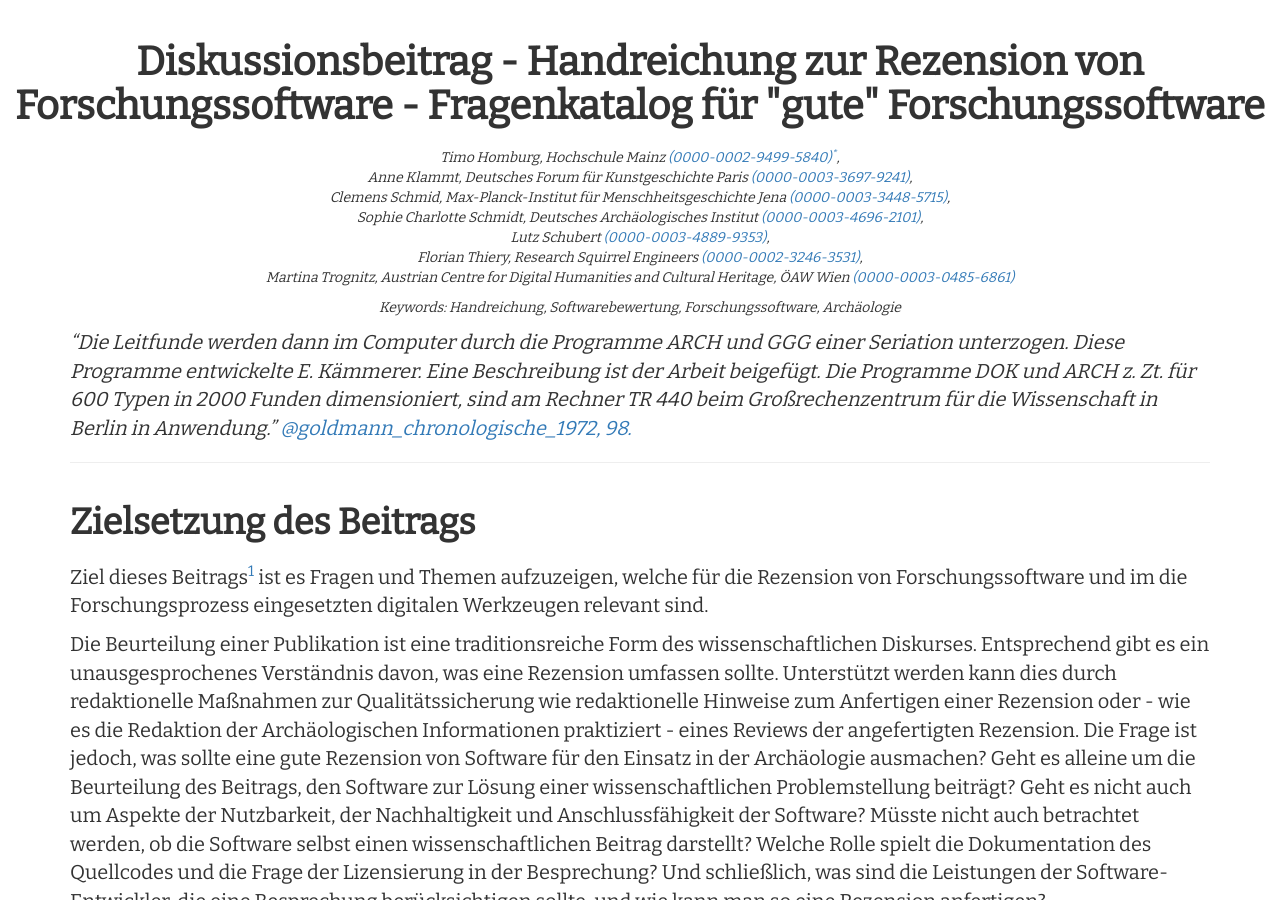
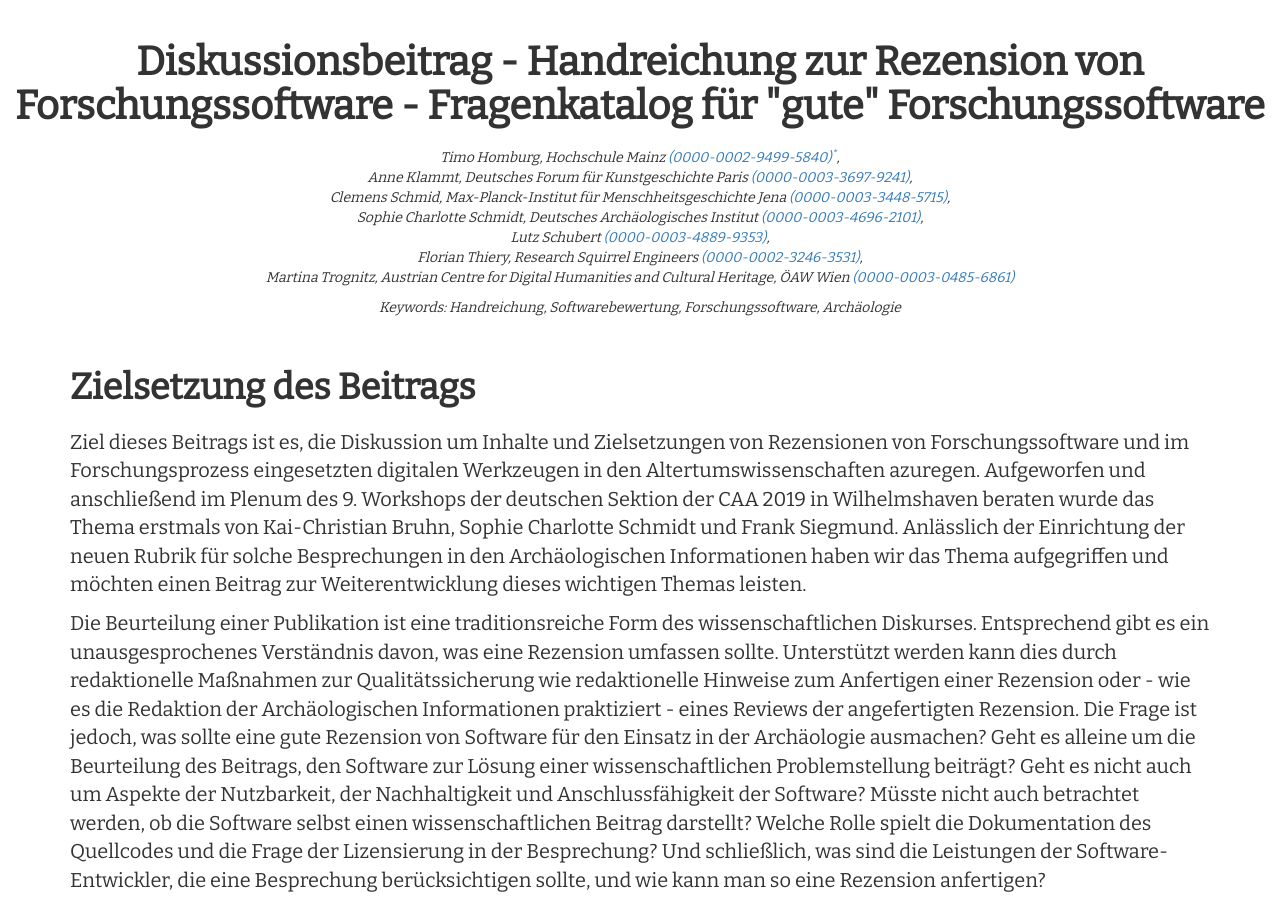
Before and after one commit to Research-Squirrel-Engineers/Impuls_SoftwareRezensionen_DGUF, a Jekyll site: the page built from Draft.md, in a window 1280 px wide and 900 px high. Built offline with Jekyll 4.4.1, drawn with Linux system fonts in a browser that asks for light colours; nearby versions of some CDN libraries; some of the changed text lies outside the part shown.

Commit message:
Done: Titel, Zitat, Fußnote, 2 Kommentare

```diff
--- a/Draft.md
+++ b/Draft.md
@@ -54,15 +54,9 @@ keywords_en:
 
 ---
 
-<div id="zitat" markdown="1">
-"Die Leitfunde werden dann im Computer durch die Programme ARCH und GGG einer Seriation unterzogen. Diese Programme entwickelte E. Kämmerer. Eine Beschreibung ist der Arbeit beigefügt. Die Programme DOK und ARCH z. Zt. für 600 Typen in 2000 Funden dimensioniert, sind am Rechner TR 440 beim Großrechenzentrum für die Wissenschaft in Berlin in Anwendung." [@goldmann_chronologische_1972, 98.](#goldmann_chronologische_1972)
-</div>
-
----
-
 
 ## Zielsetzung des Beitrags
-Ziel dieses Beitrags<sup>[1](#myfootnote1)</sup> ist es Fragen und Themen aufzuzeigen, welche für die Rezension von Forschungssoftware und im die Forschungsprozess eingesetzten digitalen Werkzeugen relevant sind.
+Ziel dieses Beitrags ist es, die Diskussion um Inhalte und Zielsetzungen von Rezensionen von Forschungssoftware und im Forschungsprozess eingesetzten digitalen Werkzeugen in den Altertumswissenschaften azuregen. Aufgeworfen und anschließend im Plenum des 9. Workshops der deutschen Sektion der CAA 2019 in Wilhelmshaven beraten wurde das Thema erstmals von Kai-Christian Bruhn, Sophie Charlotte Schmidt und Frank Siegmund. Anlässlich der Einrichtung der neuen Rubrik für solche Besprechungen in den Archäologischen Informationen haben wir das Thema aufgegriffen und möchten einen Beitrag zur Weiterentwicklung dieses wichtigen Themas leisten.
 
 Die Beurteilung einer Publikation ist eine traditionsreiche Form des wissenschaftlichen Diskurses. Entsprechend gibt es ein unausgesprochenes Verständnis davon, was eine Rezension umfassen sollte. Unterstützt werden kann dies durch redaktionelle Maßnahmen zur Qualitätssicherung wie redaktionelle Hinweise zum Anfertigen einer Rezension oder - wie es die Redaktion der Archäologischen Informationen praktiziert - eines Reviews der angefertigten Rezension. Die Frage ist jedoch, was sollte eine gute Rezension von Software für den Einsatz in der Archäologie ausmachen? Geht es alleine um die Beurteilung des Beitrags, den Software zur Lösung einer wissenschaftlichen Problemstellung beiträgt? Geht es nicht auch um Aspekte der Nutzbarkeit, der Nachhaltigkeit und Anschlussfähigkeit der Software? Müsste nicht auch betrachtet werden, ob die Software selbst einen wissenschaftlichen Beitrag darstellt? Welche Rolle spielt die Dokumentation des Quellcodes und die Frage der Lizensierung in der Besprechung? Und schließlich, was sind die Leistungen der Software-Entwickler, die eine Besprechung berücksichtigen sollte, und wie kann man so eine Rezension anfertigen?
 
@@ -179,19 +173,11 @@ Wer mit Daten arbeitet, die auf dem Wissen und den Traditionen indigener Gruppen
 ##### Ethics (Ethik)
 Rechte und Wohl der indigenen Bevölkerungsgruppen sollten an erster Stelle bei der Erarbeitung und Bearbeitung eines Datensatzes stehen. Für Software gilt das selbe, wenn sie indigene Gruppen betrifft.
 
-> [SCS] muss nochmal auf angemessene Sprache geprüft werden (Indigene oder indigene wird zB im englischsprachigen diskutiert. "Bevölkerungen" oder "Völker" etc)
-> [AK] habe ein wenig daran gemacht und angelehnt an DFG-Handreichung (https://www.dfg.de/download/pdf/dfg_im_profil/gremien/senat/biologische_vielfalt/191212_erlaeuterungen_entwicklungsvorhaben.pdf) auch ortsansässige Gruppen berücksichtigt. "indigen" als Begriff habe ich nicht angefasst - fehlt mir die Kenntnis.
-
-
 ## Mögliche Vorgehensweise zur Rezension archäologischer Forschungssoftware
 
 Nach unserem Verständnis sollte eine Rezension archäologischer Software, so wie es eine herkömmliche Besprechung einer wissenschaftlichen Publikation leistet, die Software zunächst vorstellen, dabei zusammengefasst Eckdaten vorlegen und den Kontext erläutern. Im Anschluss sollte eine kritische Beurteilung erfolgen.
 
 Umgesetzt auf Software gehören zu den Eckdaten Angaben zur Version und den Releasedaten, zu den Entwicklern, der Lizenz und Weiteres. Als Kontext verstehen wir eine erste Einordnung in das archäologische Forschungsfeld und Angaben zum möglichen Zusammenhang mit Forschungsprojekten, Arbeitsgruppen oder Institutionen. Für die kritische Beurteilung aus unterschiedlicher Perspektive haben wir unten einen Katalog an Fragen zusammengestellt. Zuletzt sollten die Ergebnisse der Betrachtung in einer Stellungnahme zusammengefasst werden, die die Software hinsichtlich ihrer Nützlichkeit, ihrer Bedienbarkeit, ihrer handwerklichen Qualität und ihrer Position in Relation zu den Idealen guter Forschungssoftware (z.B. FAIR und CARE), beurteilt.
-
-Der Umfang der Rezension für die Veröffentlichung in den Archäologischen Informationen sollte 1000-2000 Worte nicht übersteigen.
-
-> [AK] Das ist eine Frage der Redaktionsrichtlinien der Arch. Information. meiner Meinung nach nicht unser Doing und engt dei Übertragbarkeit, dieses sehr guten, generellen Aufschlags unnötig ein.
 
 Selbstverständlich setzt die Rezension einer Forschungssoftware die Sichtung der Dokumentation, begleitender Publikationen ebenso voraus, wie die praktische Erprobung der Software selbst. Dabei ist eine realistische und transparente Einschätzung der eigenen Kompetenzen und des eigenen Nutzungsinteresses ein wichtiger Anhaltspunkt für die Leser, denn die Leserschaft ist wesentlich heterogener hinsichtlich ihrer Interessen, als man es bei der Besprechung einer Fachpublikation annehmen darf. Es ist eine wichtige Information, ob die Rezension ganz von der Anwendungsperspektive geschrieben ist, oder auch die Entwicklerperspektive umfasst.
 
```
